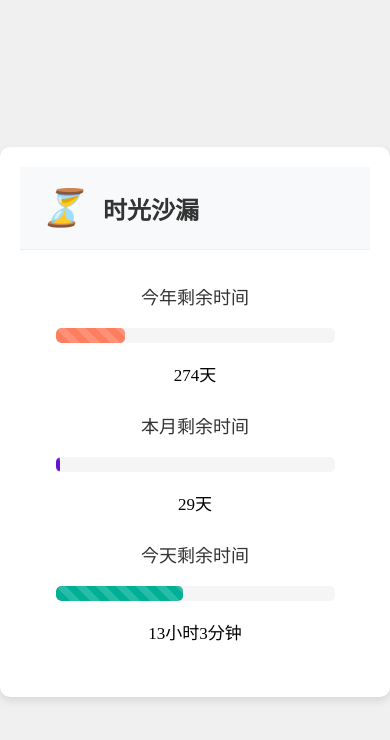
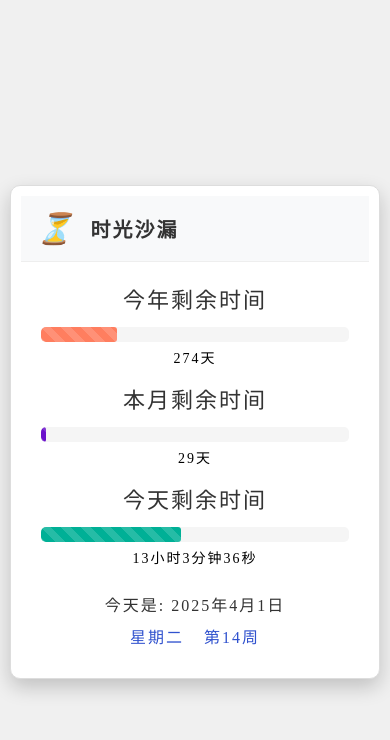
Before and after one commit to Juzipi-ctrl/Tempest, a plain HTML site: page index.html in a window 390 px wide. Drawn offline with nearby package versions, Linux system fonts and the light colour scheme.

Commit message:
datetime

```diff
--- a/index.html
+++ b/index.html
@@ -1,6 +1,5 @@
 <!DOCTYPE html>
 <html>
-
 <head>
     <title>Tempest</title>
     <meta charset="UTF-8">
@@ -8,6 +7,8 @@
     <link rel="icon" href="image/sl.png" type="image/sl.png">
     <script src="https://code.jquery.com/jquery-3.6.0.min.js"></script>
     <script src="main.js"></script>
+    <!-- 手机端适配 -->
+    <meta name="viewport" content="width=device-width, initial-scale=1.0">
 </head>
 
 <body>
@@ -38,6 +39,11 @@
                 </div>
                 <div id="day-time"></div>
             </div>
+            <div id="date-time"></div> <!-- 新增显示日期的元素 -->
+            <div class="date-info">
+                <div id="day-of-week"></div> <!-- 新增显示星期几的元素 -->
+                <div id="week-number"></div> <!-- 新增显示周数的元素 -->
+            </div>
         </div>
     </div>
 </body>
--- a/main.js
+++ b/main.js
@@ -1,3 +1,5 @@
+// script.js
+$(document).ready(function () {
     function updateCountdown() {
         const now = new Date();
 
@@ -28,10 +30,27 @@ function updateCountdown() {
         $('#day-progress').css('width', `${dayProgress}%`);
         const hoursRemaining = Math.floor(dayRemaining / (1000 * 60 * 60));
         const minutesRemaining = Math.floor((dayRemaining % (1000 * 60 * 60)) / (1000 * 60));
+        const secondsRemaining = Math.floor((dayRemaining % (1000 * 60)) / 1000);
 
-    $('#day-time').text(`${hoursRemaining}小时${minutesRemaining}分钟`);
+        $('#day-time').text(`${hoursRemaining}小时${minutesRemaining}分钟${secondsRemaining}秒`);
+
+        // 显示当前日期
+        const options = { year: 'numeric', month: 'long', day: 'numeric' };
+        const formattedDate = now.toLocaleDateString('zh-CN', options);
+        $('#date-time').text(`今天是: ${formattedDate}`);
+
+        // 显示星期几
+        const daysOfWeek = ["星期日", "星期一", "星期二", "星期三", "星期四", "星期五", "星期六"];
+        $('#day-of-week').text(`${daysOfWeek[now.getDay()]}`);
+
+        // 显示周数
+        const firstDayOfYear = new Date(now.getFullYear(), 0, 1);
+        const pastDaysOfYear = (now - firstDayOfYear) / (24 * 60 * 60 * 1000);
+        const weekNumber = Math.ceil((pastDaysOfYear + firstDayOfYear.getDay() + 1) / 7);
+        $('#week-number').text(`第${weekNumber}周`);
     }
 
     // 初始化并每秒更新一次
     updateCountdown();
     setInterval(updateCountdown, 1000);
+});
--- a/styles.css
+++ b/styles.css
@@ -6,27 +6,31 @@ body {
       height: 100vh;
       margin: 0;
       background-color: #f0f0f0;
-    font-family: '微软雅黑';
+      font-family: '楷体';
       /* 修改字体 */
-    font-size: 17px;
+      font-size: 22px;
       /* 修改字体大小 */
+      letter-spacing: 2px;
+      /* 增加间距 */
   }
 
   .countdown-card {
       background-color: #fff;
       border-radius: 10px;
-    box-shadow: 0 4px 8px rgba(0, 0, 0, 0.1);
+      box-shadow: 0 8px 20px rgba(0, 0, 0, 0.2);
       overflow: hidden;
-    width: 500px;
-    height: 550px;
+      width: 100%;
+      max-width: 500px;
+      height: auto;
       display: flex;
       flex-direction: column;
       justify-content: space-around;
       align-items: center;
       padding: 20px;
-    /* 增加整体内边距 */
       box-sizing: border-box;
-    /* 确保内边距包含在宽度和高度内 */
+      border: 1px solid #ddd;
+      /* 使用更浅的颜色作为边框颜色 */
+      animation: fadeIn 2s ease-in-out;
   }
 
   .card-header {
@@ -36,20 +40,19 @@ body {
       display: flex;
       align-items: center;
       font-size: 24px;
-    /* 修改字体大小 */
       font-weight: bold;
       color: #333;
       width: 100%;
       box-sizing: border-box;
+      letter-spacing: 2px;
+      /* 增加间距 */
   }
 
   .card-header .hourglass-icon:before {
       content: '\23F3';
-    /* 使用Unicode字符表示沙漏图标 */
-    font-size: 36px;
-    margin-right: 18px;
+      font-size: 39px;
+      margin-right: 20px;
       font-family: '微软雅黑';
-    /* 修改字体 */
   }
 
   .card-body {
@@ -69,28 +72,29 @@ body {
       justify-content: center;
       align-items: center;
       width: 100%;
-    height: 30%;
       box-sizing: border-box;
+      margin-bottom: 30px;
+      /* 增加间距 */
   }
 
   .countdown-label {
-    font-size: 18px;
+      font-size: 22px;
       color: #333;
       width: 100%;
       text-align: center;
+      margin-bottom: 10px;
+      letter-spacing: 2px;
+      /* 增加间距 */
   }
 
   .countdown-progress {
       background-color: #f5f5f5;
       border-radius: 5px;
       height: 15px;
-    /* 增加进度条高度 */
       overflow: hidden;
       position: relative;
       width: 90%;
-    /* 调整进度条宽度 */
-    margin: 0.5cm;
-    /* 添加边距 */
+      margin: 10px;
       box-sizing: border-box;
   }
 
@@ -117,6 +121,27 @@ body {
       background-color: #00b096;
   }
 
+  #date-time {
+      font-size: 20px;
+      color: #333;
+      margin-top: 10px;
+      text-align: center;
+  }
+
+  #day-of-week,
+  #week-number {
+      font-size: 20px;
+      color: #3052ce;
+      margin: 0 10px;
+  }
+
+  .date-info {
+      display: flex;
+      justify-content: center;
+      align-items: center;
+      margin-top: 20px;
+  }
+
   /* 动画效果 */
   @keyframes progress-scroll {
       from {
@@ -127,3 +152,67 @@ body {
           background-position: -20px 0;
       }
   }
+
+  @keyframes fadeIn {
+      from {
+          opacity: 0;
+      }
+
+      to {
+          opacity: 1;
+      }
+  }
+
+  /* 视口元标签 */
+  @media only screen and (max-width: 600px) {
+      body {
+          font-size: 14px;
+          padding: 10px;
+      }
+
+      .countdown-card {
+          width: 100%;
+          height: auto;
+          padding: 10px;
+          box-sizing: border-box;
+      }
+
+      .countdown-item {
+          margin-bottom: 15px;
+          /* 调整间距 */
+      }
+
+      .countdown-label {
+          margin-bottom: 8px;
+          /* 调整间距 */
+      }
+
+      .countdown-progress {
+          margin: 5px;
+          width: 100%;
+      }
+
+      .countdown-progress-bar {
+          border-radius: 3px;
+      }
+
+      .card-header {
+          font-size: 20px;
+          padding: 15px;
+      }
+
+      .card-header .hourglass-icon:before {
+          font-size: 30px;
+          margin-right: 15px;
+      }
+
+      #date-time,
+      #day-of-week,
+      #week-number {
+          font-size: 16px;
+      }
+
+      .date-info {
+          margin-top: 8px;
+      }
+  }
```
Lines whose indentation alone changed are shown as unchanged.
